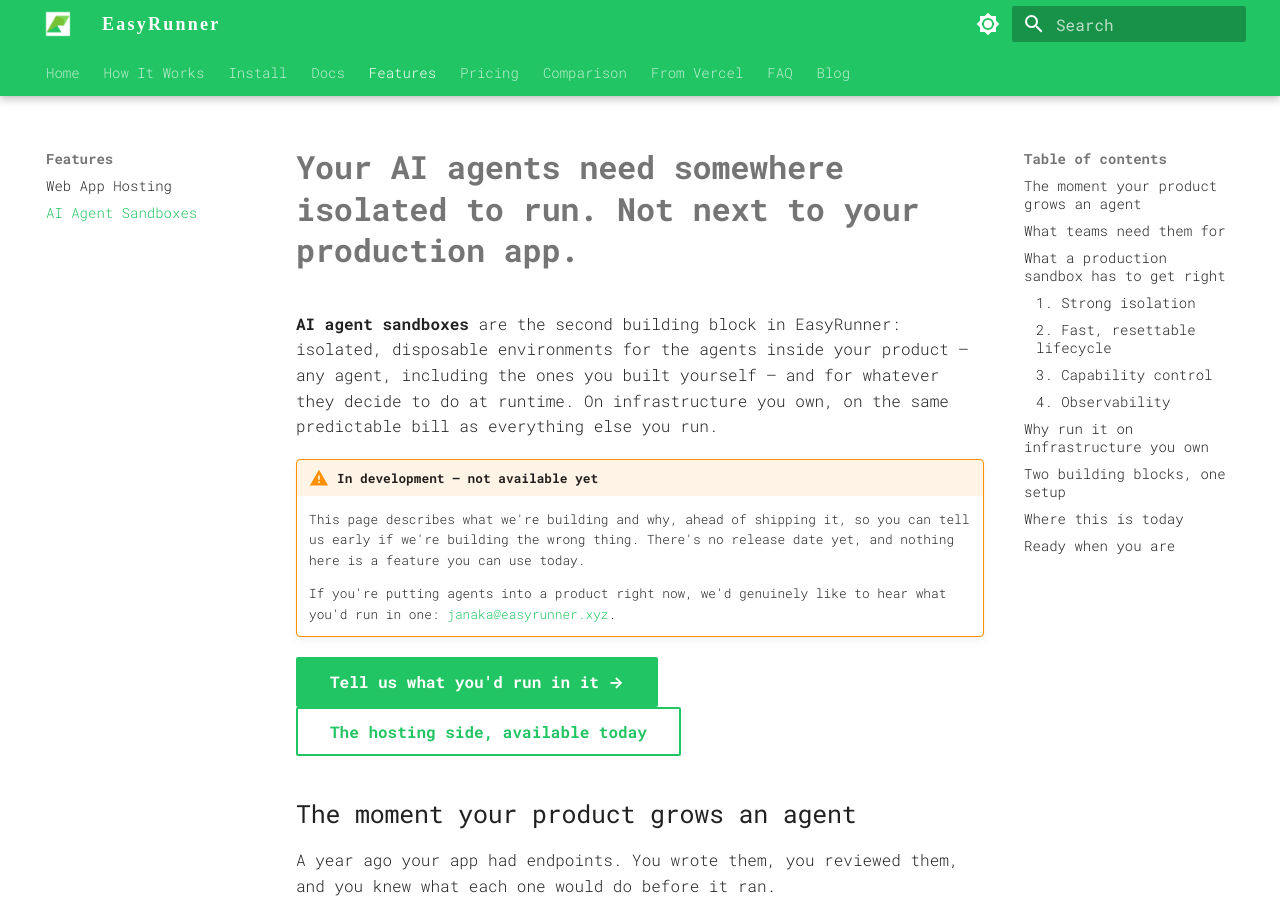
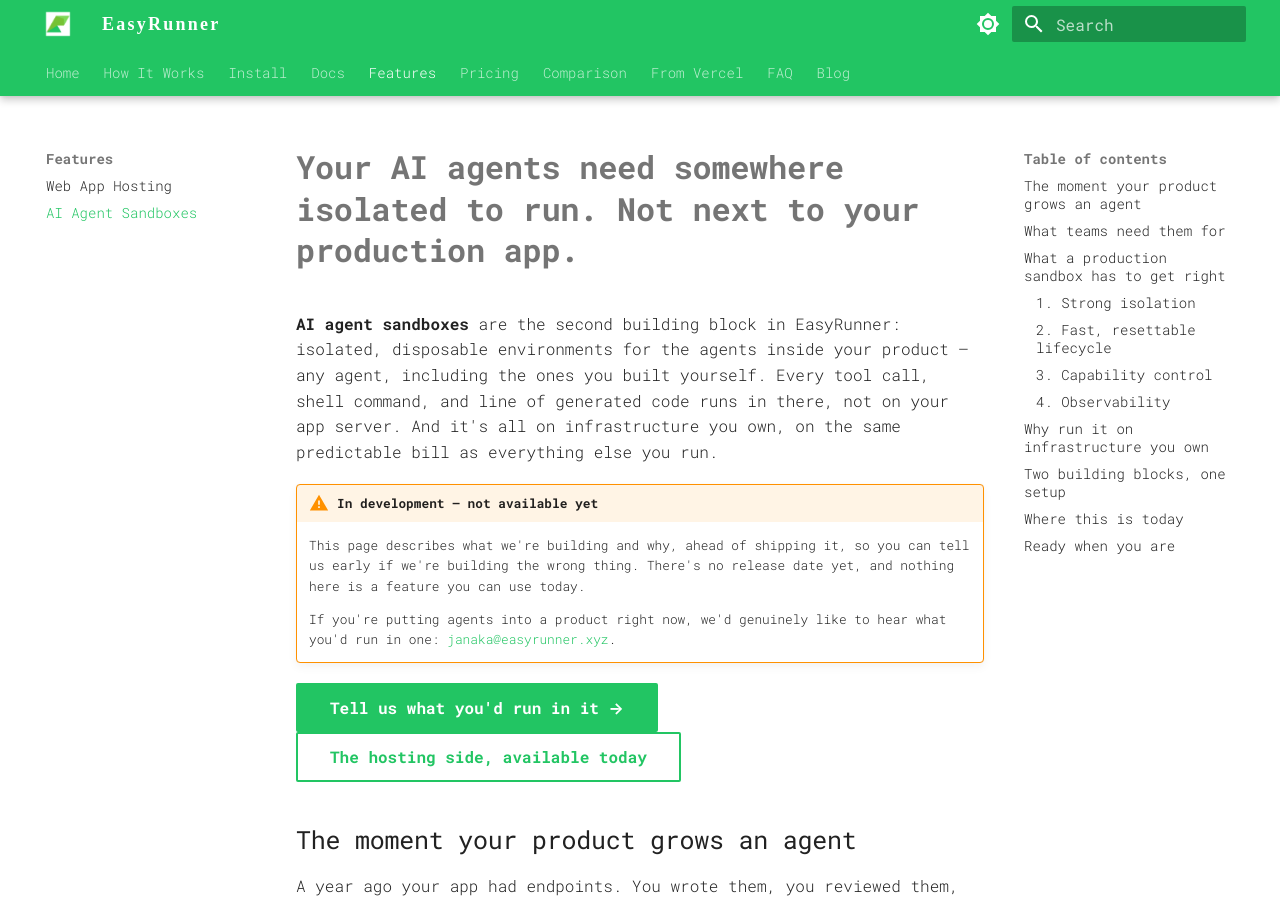
Before and after one commit to janaka/easyrunner-docs, an MkDocs documentation site: the page built from docs/ai-agent-sandbox.md, in a window 1280 px wide and 900 px high. Built offline with MkDocs 1.6.1 and Material for MkDocs 9.7.7, drawn with Linux system fonts in a browser that asks for light colours; some web fonts are replaced.

Commit message:
docs: say what the agent actually does instead of hand-waving
"and for whatever they decide to do at runtime" made the reader guess at
the substance. The substance is concrete: "Every tool call, shell
command, and line of generated code runs in there, not on your app
server."

Also split the subhead into three short sentences rather than one long
one with two asides.

Co-Authored-By: Claude Opus 5 (1M context) <noreply@anthropic.com>

```diff
--- a/docs/ai-agent-sandbox.md
+++ b/docs/ai-agent-sandbox.md
@@ -8,7 +8,7 @@ social:
 
 # Your AI agents need somewhere isolated to run. Not next to your production app.
 
-**AI agent sandboxes** are the second building block in EasyRunner: isolated, disposable environments for the agents inside your product — any agent, including the ones you built yourself — and for whatever they decide to do at runtime. On infrastructure you own, on the same predictable bill as everything else you run.
+**AI agent sandboxes** are the second building block in EasyRunner: isolated, disposable environments for the agents inside your product — any agent, including the ones you built yourself. Every tool call, shell command, and line of generated code runs in there, not on your app server. And it's all on infrastructure you own, on the same predictable bill as everything else you run.
 
 !!! warning "In development — not available yet"
     This page describes what we're building and why, ahead of shipping it, so you can tell us early if we're building the wrong thing. There's no release date yet, and nothing here is a feature you can use today.
```
